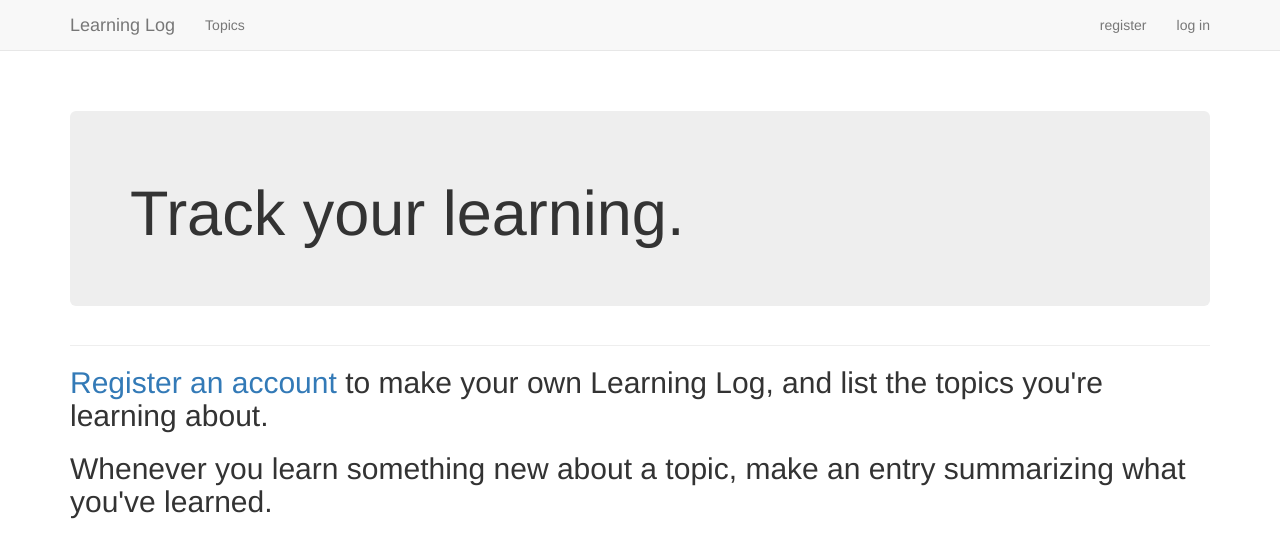
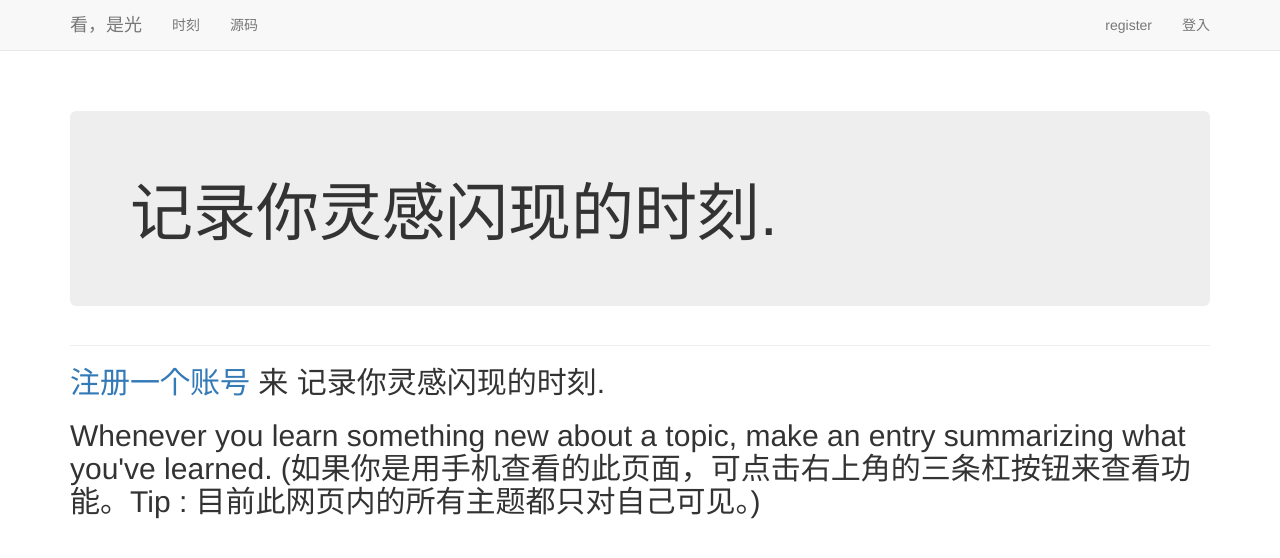
Before and after one commit to TrickMaker/notelog, a Django app: page / in a window 1280 px wide. Shown: the top 558 px of the page. Run offline with Django 3.2, Linux system fonts and the light colour scheme; some libraries are stand-ins or nearby versions.

Commit message:
修改样式

```diff
--- a/learning_logs/templates/learning_logs/base.html
+++ b/learning_logs/templates/learning_logs/base.html
@@ -20,18 +20,19 @@
             <button type="button" class="navbar-toggle collapsed"
                     data-toggle="collapse" data-target="#navbar"
                     aria-expanded="false" aria-controls="navbar"></button>
-            <a class="navbar-brand" href="{% url 'learning_logs:index' %}"> Learning Log</a>
+            <a class="navbar-brand" href="{% url 'learning_logs:index' %}"> 看，是光</a>
         </div>
         <div id="navbar" class="navbar-collapse collapse">
             <ul class="nav navbar-nav">
-                <li><a href="{% url 'learning_logs:topics' %}">Topics</a></li>
+                <li><a href="{% url 'learning_logs:topics' %}">时刻</a></li>
+                 <li><a target="_blank" href="https://github.com/TrickMaker/notelog"><i class="uk-icon-code"></i>源码</a></li>
             </ul>
             <ul class="nav navbar-nav navbar-right"> {% if user.is_authenticated %}
                 <li><a>Hello, {{ user.username }}.</a></li>
-                <li><a href="{% url 'users:logout' %}">log out</a></li>
+                <li><a href="{% url 'users:logout' %}">登出</a></li>
                 {% else %}
                 <li><a href="{% url 'users:register' %}">register</a></li>
-                <li><a href="{% url 'users:login' %}">log in</a></li>
+                <li><a href="{% url 'users:login' %}">登入</a></li>
                 {% endif %}
             </ul>
         </div><!--/.nav-collapse -->
--- a/learning_logs/templates/learning_logs/edit_entry.html
+++ b/learning_logs/templates/learning_logs/edit_entry.html
@@ -1,16 +1,16 @@
 {% extends "learning_logs/base.html" %}
 {% load bootstrap3 %}
 {% block header %}
-<h2>Edit a new entry:</h2>
+<h2>编辑一个时刻:</h2>
 {% endblock header %}
 
 {% block content %}
-<p><a href="{% url 'learning_logs:topic' topic.id %}">{{ topic }}</a></p> <p>Edit entry:</p>
+<p><a href="{% url 'learning_logs:topic' topic.id %}">{{ topic }}</a></p> <p>编辑:</p>
 <form action="{% url 'learning_logs:edit_entry' entry.id %}" method='post' class="form">
     {% csrf_token %}
     {% bootstrap_form form %}
     {% buttons %}
-    <button name="submit" class="btn btn-primary">save changes</button>
+    <button name="submit" class="btn btn-primary">保存时刻</button>
     {% endbuttons %}
 </form>
 {% endblock content %}
--- a/learning_logs/templates/learning_logs/index.html
+++ b/learning_logs/templates/learning_logs/index.html
@@ -1,13 +1,14 @@
 {% extends "learning_logs/base.html" %}
 {% block header %}
 
-<div class='jumbotron'><h1>Track your learning.</h1>
+<div class='jumbotron'><h1>记录你灵感闪现的时刻.</h1>
 </div>
 {% endblock header %}
 {% block content %} <h2>
-    <a href="{% url 'users:register' %}">Register an account</a> to make
-    your own Learning Log, and list the topics you're learning about. </h2>
+    <a href="{% url 'users:register' %}">注册一个账号</a> 来
+    记录你灵感闪现的时刻. </h2>
 <h2>
     Whenever you learn something new about a topic, make an entry summarizing what you've learned.
+    (如果你是用手机查看的此页面，可点击右上角的三条杠按钮来查看功能。Tip : 目前此网页内的所有主题都只对自己可见。)
 </h2>
 {% endblock content %}
--- a/learning_logs/templates/learning_logs/new_entry.html
+++ b/learning_logs/templates/learning_logs/new_entry.html
@@ -1,18 +1,18 @@
 {% extends "learning_logs/base.html" %}
 {% load bootstrap3 %}
 {% block header %}
-<h2>Add a new entry:</h2>
+<h2>添加一个新条目:</h2>
 {% endblock header %}
 
 
 {% block content %}
 <p><a href="{% url 'learning_logs:topic' topic.id %}">{{ topic }}</a></p>
-<p>Add a new entry:</p>
+<p>添加一个新条目:</p>
 <form action="{% url 'learning_logs:new_entry' topic.id %}" method='post' class="form">
     {% csrf_token %}
     {% bootstrap_form form %}
     {% buttons %}
-    <button name='submit' class="btn btn-primary">add entry</button>
+    <button name='submit' class="btn btn-primary">添加</button>
     {% endbuttons %}
 </form>
 {% endblock content %}
--- a/learning_logs/templates/learning_logs/new_topic.html
+++ b/learning_logs/templates/learning_logs/new_topic.html
@@ -1,7 +1,7 @@
 {% extends "learning_logs/base.html" %}
 {% load bootstrap3 %}
 {% block header %}
-<h2>Add a new topic:</h2>
+<h2>添加一个新时刻:</h2>
 
 {% endblock header %}
 {% block content %}
@@ -9,7 +9,7 @@
     {% csrf_token %}
     {% bootstrap_form form %}
     {% buttons %}
-    <button name="submit" class="btn btn-primary">add topic</button>
+    <button name="submit" class="btn btn-primary">添加</button>
     {% endbuttons %}
 </form>
 {% endblock content %}
--- a/learning_logs/templates/learning_logs/topic.html
+++ b/learning_logs/templates/learning_logs/topic.html
@@ -3,14 +3,14 @@
 {% block header %} <h2>{{ topic }}</h2>
 {% endblock header %}
 {% block content %} <p>
-    <a href="{% url 'learning_logs:new_entry' topic.id %}">add new entry</a></p>
+    <a href="{% url 'learning_logs:new_entry' topic.id %}">添加一个新时刻</a></p>
 {% for entry in entries %}
 <div class="panel panel-default">
     <div class="panel-heading">
         <h3>
             {{ entry.date_added|date:'M d, Y H:i' }}
             <small>
-                <a href="{% url 'learning_logs:edit_entry' entry.id %}"> edit entry</a>
+                <a href="{% url 'learning_logs:edit_entry' entry.id %}"> 编辑 条目 </a>
             </small>
         </h3>
     </div>
--- a/learning_logs/templates/learning_logs/topics.html
+++ b/learning_logs/templates/learning_logs/topics.html
@@ -11,5 +11,5 @@
     <li>No topics have been added yet.</li>
     {% endfor %}
 </ul>
-<h3><a href="{% url 'learning_logs:new_topic' %}"/>Add new topic </h3>
+<h3><a href="{% url 'learning_logs:new_topic' %}"/>添加一个新时刻 </h3>
 {% endblock content %}
```
